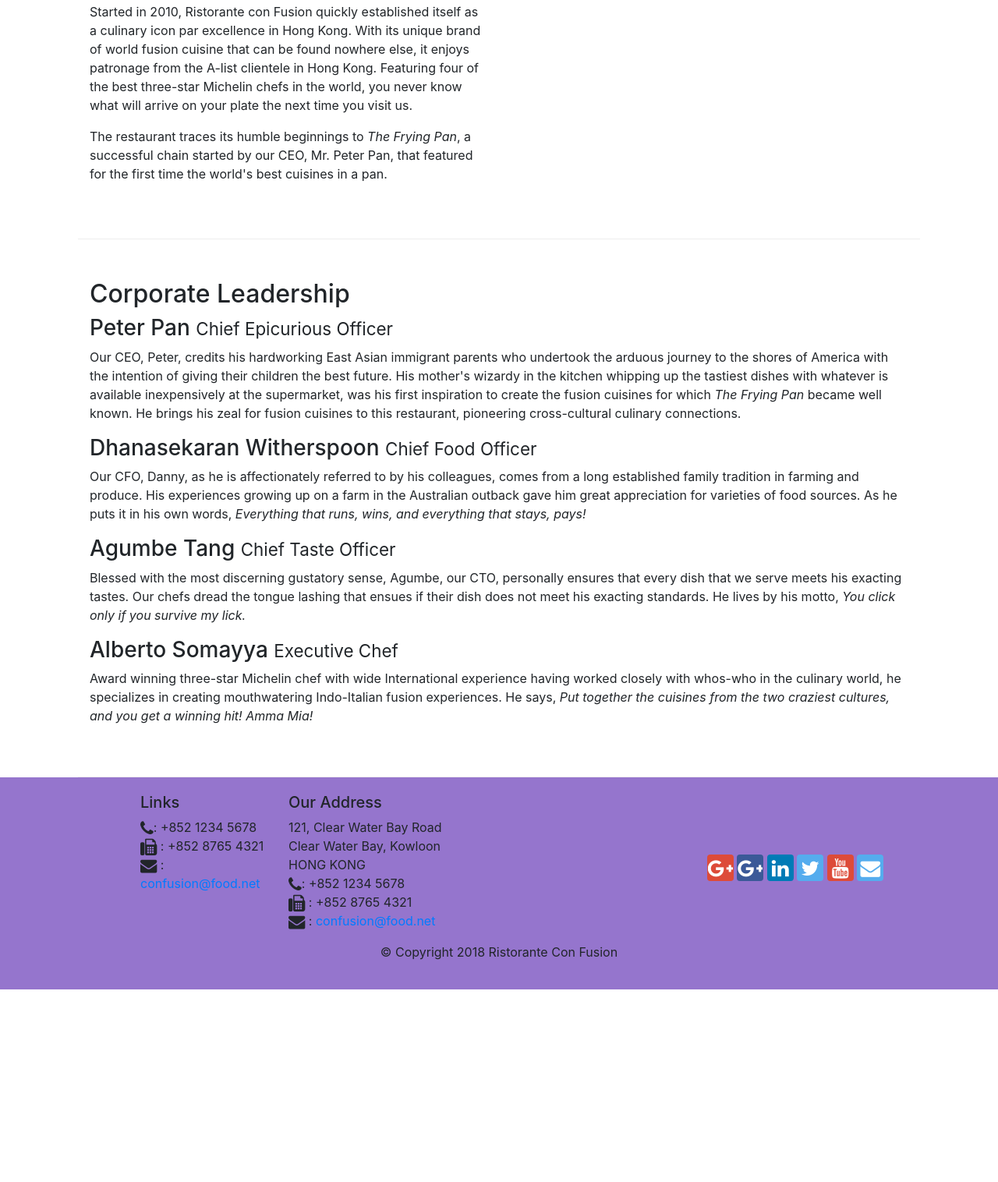
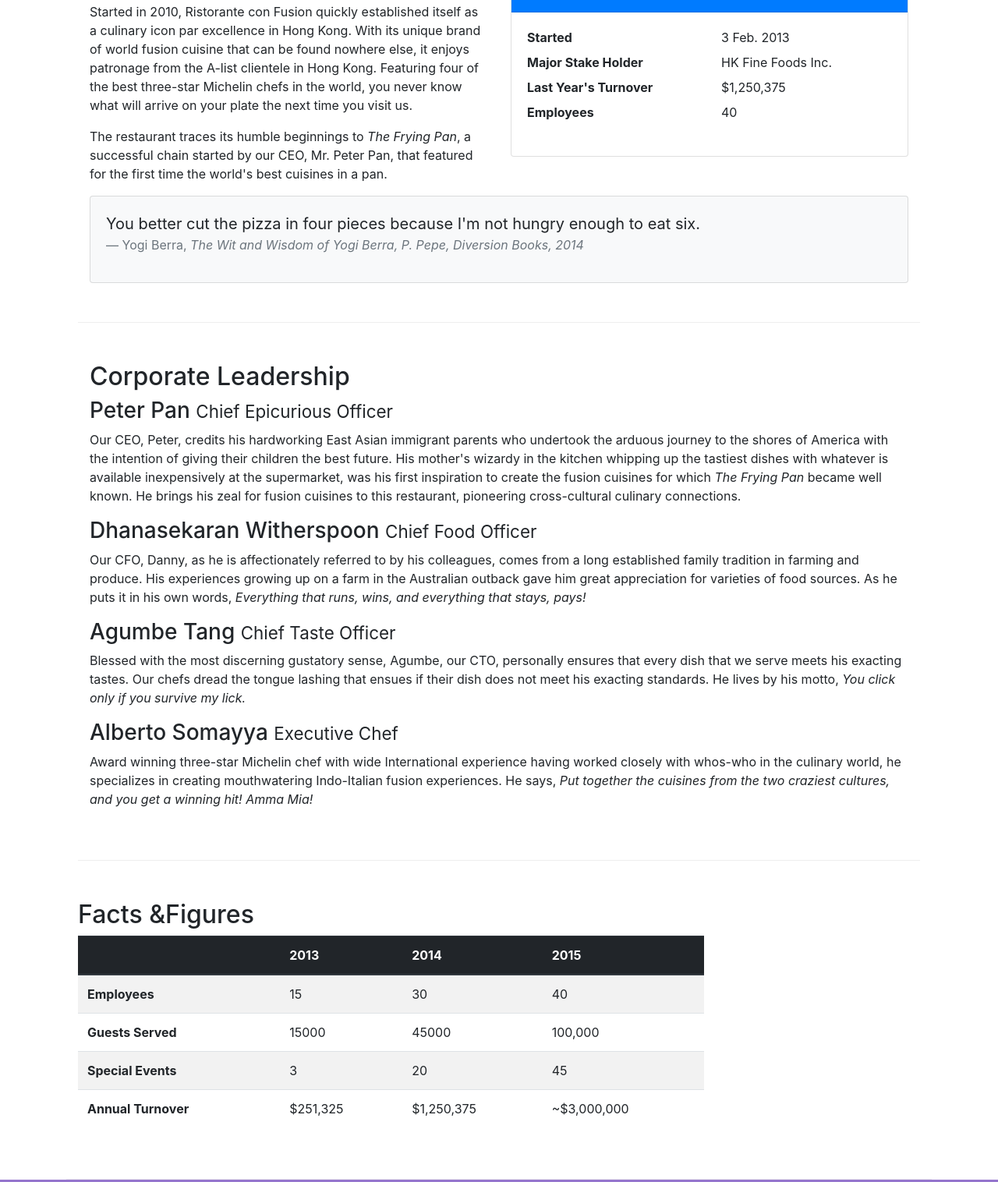
Before and after one commit to Dwightu/BootStrap, a website: page aboutus 3.html in a window 1280 px wide. Shown: the part 546-2062 px from the top of the page at 78% size. Before the commit the page ends 1815 px from the top, so only its background shows below. Drawn offline with nearby package versions, Linux system fonts and the light colour scheme.

Commit message:
Tables and Cards

```diff
--- a/aboutus 3.html
+++ b/aboutus 3.html
@@ -76,8 +76,35 @@
                         started by our CEO, Mr. Peter Pan, that featured for the first time the world's best cuisines in
                         a pan.</p>
                 </div>
-            </div>
-            <div class=" col col-sm">
+                <div class="col-sm col-12">
+                    <div class="card">
+                        <h3 class="card-header bg-primary text-white">Facts At a Glance</h3>
+                        <div class="card-body">
+                            <dl class="row">
+                                <dt class="col-6">Started</dt>
+                                <dd class="col-6">3 Feb. 2013</dd>
+                                <dt class="col-6">Major Stake Holder</dt>
+                                <dd class="col-6">HK Fine Foods Inc.</dd>
+                                <dt class="col-6">Last Year's Turnover</dt>
+                                <dd class="col-6">$1,250,375</dd>
+                                <dt class="col-6">Employees</dt>
+                                <dd class="col-6">40</dd>
+                            </dl>
+                        </div>
+                    </div>
+                </div>
+                <div class="col-12">
+                    <div class="card card-body bg-light">
+                        <blockquote class="blockquote">
+                            <p class="mb-0">You better cut the pizza in four pieces because
+                                I'm not hungry enough to eat six.</p>
+                            <footer class="blockquote-footer">Yogi Berra,
+                                <cite title="Source Title">The Wit and Wisdom of Yogi Berra,
+                                    P. Pepe, Diversion Books, 2014</cite>
+                            </footer>
+                        </blockquote>
+                    </div>
+                </div>
             </div>
         </div>
 
@@ -134,6 +161,52 @@
                 </div>
             </div>
         </div>
+        <div class="row row-content">
+            <div class="col-12 col-sm-9">
+                <h2>Facts &amp;Figures</h2>
+                <div class="table-responsive">
+                    <table class="table table-striped">
+                        <thead class="thead-dark">
+                            <tr>
+                                <th>&nbsp;</th>
+                                <th>2013</th>
+                                <th>2014</th>
+                                <th>2015</th>
+                            </tr>
+                        </thead>
+                        <tbody>
+                            <tr>
+                                <th>Employees</th>
+                                <td>15</td>
+                                <td>30</td>
+                                <td>40</td>
+                            </tr>
+                            <tr>
+                                <th>Guests Served</th>
+                                <td>15000</td>
+                                <td>45000</td>
+                                <td>100,000</td>
+                            </tr>
+                            <tr>
+                                <th>Special Events</th>
+                                <td>3</td>
+                                <td>20</td>
+                                <td>45</td>
+                            </tr>
+                            <tr>
+                                <th>Annual Turnover</th>
+                                <td>$251,325</td>
+                                <td>$1,250,375</td>
+                                <td>~$3,000,000</td>
+                            </tr>
+                        </tbody>
+                    </table>
+                </div>
+            </div>
+            <div class="col-12 col-sm-3">
+
+            </div>
+        </div>
 
     </div>
 
@@ -145,7 +218,8 @@
                     <ul class="list-unstyled">
                         <span class="fa fa-phone fa-lg"></span>: +852 1234 5678<br>
                         <span class="fa fa-fax fa-lg"></span> : +852 8765 4321<br>
-                        <span class="fa fa-envelope fa-lg"></span> : <a href="mailto:confusion@food.net">confusion@food.net</a>
+                        <span class="fa fa-envelope fa-lg"></span> : <a
+                            href="mailto:confusion@food.net">confusion@food.net</a>
                     </ul>
                 </div>
                 <div class="col-7 col-sm-5">
@@ -156,17 +230,24 @@
                         HONG KONG<br>
                         <span class="fa fa-phone fa-lg"></span>: +852 1234 5678<br>
                         <span class="fa fa-fax fa-lg"></span> : +852 8765 4321<br>
-                        <span class="fa fa-envelope fa-lg"></span> : <a href="mailto:confusion@food.net">confusion@food.net</a>
+                        <span class="fa fa-envelope fa-lg"></span> : <a
+                            href="mailto:confusion@food.net">confusion@food.net</a>
                     </address>
                 </div>
                 <div class="col-12 col-sm-4 align-self-center">
                     <div class="text-center">
-                        <a class="btn btn-social-icon btn-google" href="http://google.com/+"><span class="fa fa-google-plus fa-lg"></a>
-                            <a class="btn btn-social-icon btn-facebook" href="http://www.facebook.com/profile.php?id="><span class="fa fa-google-plus fa-lg"></a>
-                            <a class="btn btn-social-icon btn-linkedin" href="http://www.linkedin.com/in/"><span class="fa fa-linkedin fa-lg"></a>
-                            <a class="btn btn-social-icon btn-twitter" href="http://twitter.com/"><span class="fa fa-twitter fa-lg"></a>
-                            <a class="btn btn-social-icon btn-google" href="http://youtube.com/"><span class="fa fa-youtube fa-lg"></a>
-                            <a class="btn btn-social-icon btn-twitter" href="mailto:"><span class="fa fa-envelope fa-lg"></a>
+                        <a class="btn btn-social-icon btn-google" href="http://google.com/+"><span
+                                class="fa fa-google-plus fa-lg"></a>
+                        <a class="btn btn-social-icon btn-facebook" href="http://www.facebook.com/profile.php?id="><span
+                                class="fa fa-google-plus fa-lg"></a>
+                        <a class="btn btn-social-icon btn-linkedin" href="http://www.linkedin.com/in/"><span
+                                class="fa fa-linkedin fa-lg"></a>
+                        <a class="btn btn-social-icon btn-twitter" href="http://twitter.com/"><span
+                                class="fa fa-twitter fa-lg"></a>
+                        <a class="btn btn-social-icon btn-google" href="http://youtube.com/"><span
+                                class="fa fa-youtube fa-lg"></a>
+                        <a class="btn btn-social-icon btn-twitter" href="mailto:"><span
+                                class="fa fa-envelope fa-lg"></a>
                     </div>
                 </div>
             </div>
```
